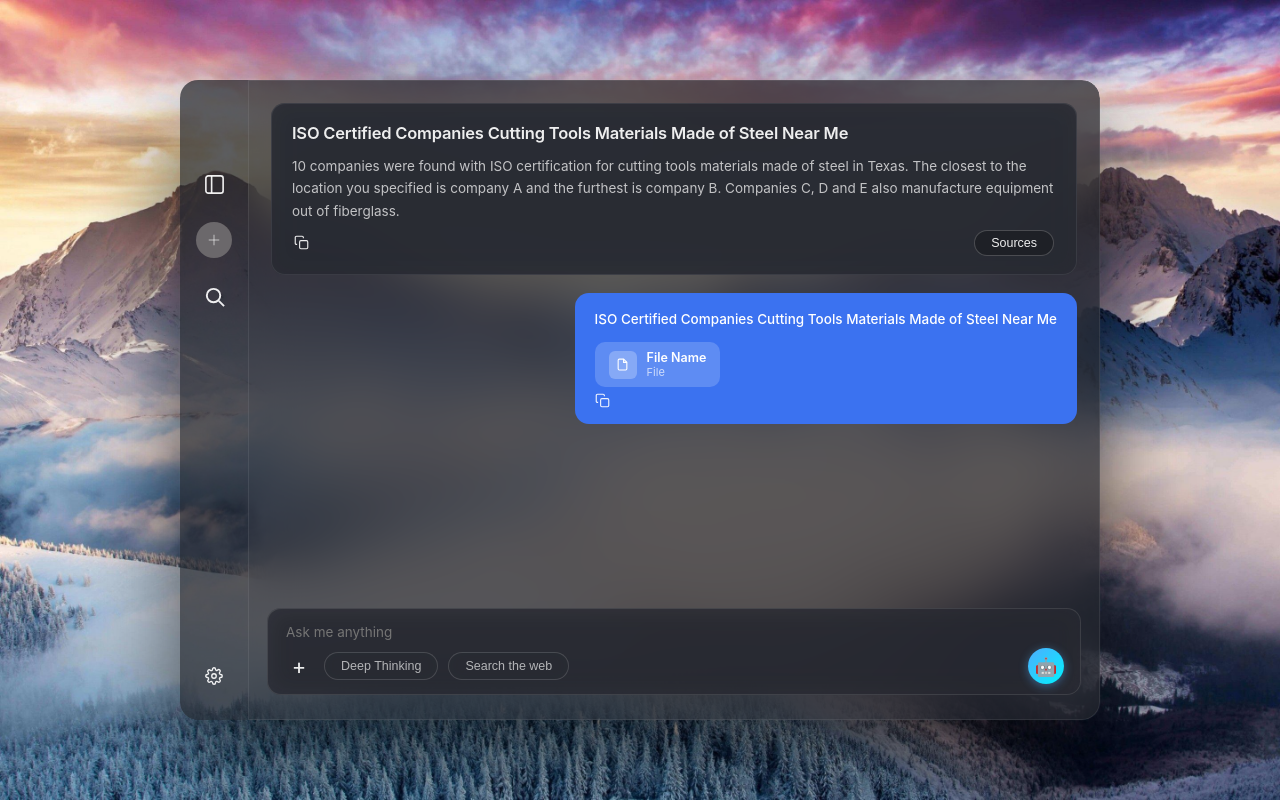
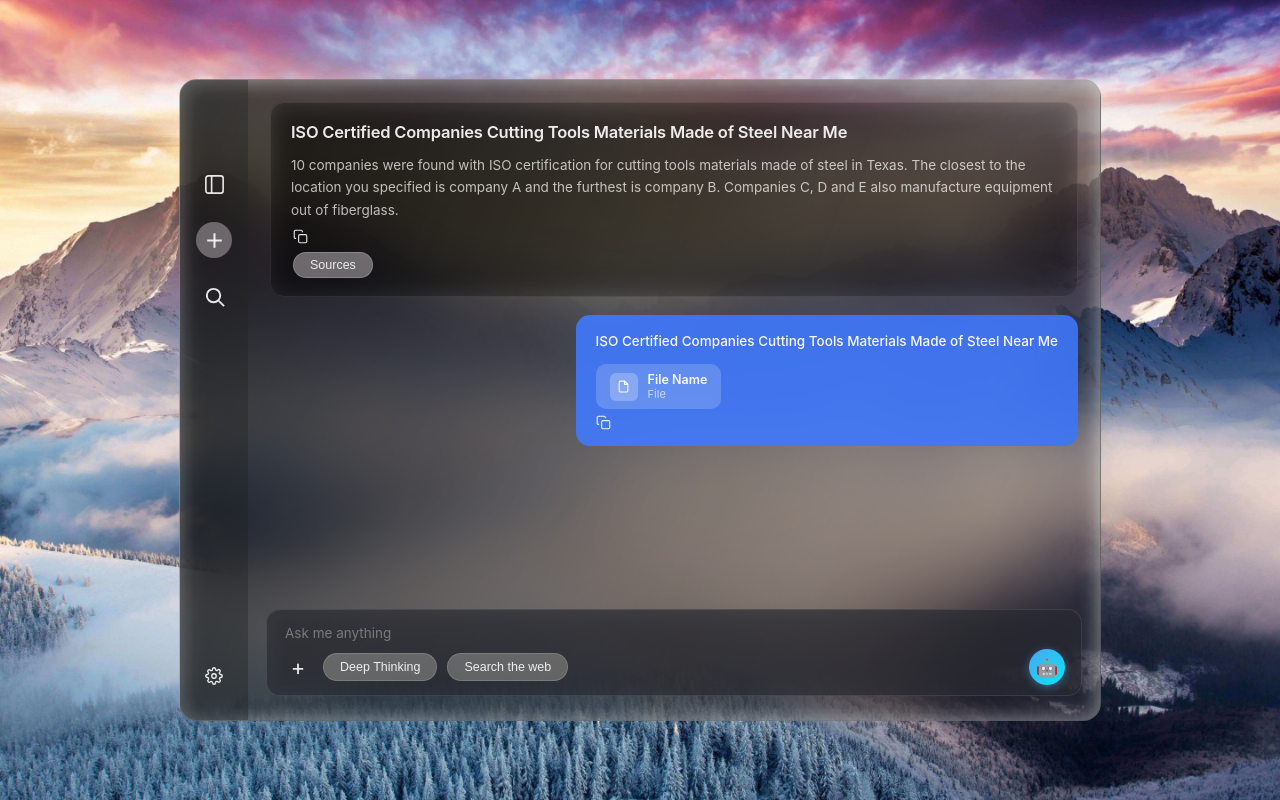
Before and after one commit to GodwinJoseD/chatbot-ui, a React (Create React App) app: page / in a window 1280 px wide. Built offline with nearby package versions, Linux system fonts and the light colour scheme.

Commit message:
Added a glassy effect to the app

```diff
--- a/src/App.js
+++ b/src/App.js
@@ -15,6 +15,8 @@ function ChatApp() {
 const [sidebarOpen, setSidebarOpen] = useState(false);
   const bot = useChatbot();
   const messagesEndRef = useRef(null);
+
+  console.log(dark);
 
   useEffect(() => {
     messagesEndRef.current?.scrollIntoView({ behavior: "smooth" });
@@ -39,9 +41,12 @@ const [sidebarOpen, setSidebarOpen] = useState(false);
   display: "flex",
   position: "relative",
   overflow: "hidden",
-        boxShadow: dark
-          ? "0 40px 100px rgba(0,0,0,0.7), 0 0 0 0.5px rgba(255,255,255,0.06)"
-          : "0 40px 100px rgba(0,0,0,0.2), 0 0 0 0.5px rgba(255,255,255,0.4)",
+  background: t.windowBg,
+  backdropFilter: "blur(34px)",
+  WebkitBackdropFilter: "blur(34px)",
+  border: "1px solid rgba(255, 255, 255, 0.30)",
+  boxShadow: "-4px -4px 20px 0px rgba(255,255,255,0.32) inset, 4px 4px 20px 0px rgba(255,255,255,0.32) inset",
+  opacity: 0.94,
       }}>
 
         <div style={{
@@ -63,10 +68,6 @@ const [sidebarOpen, setSidebarOpen] = useState(false);
 
         <div style={{
   flex: 1,
-          background: t.windowBg,
-          backdropFilter: "blur(24px)",
-          WebkitBackdropFilter: "blur(24px)",
-          border: `1px solid ${t.windowBorder}`,
   borderRadius: "0 18px 18px 0",
   display: "flex",
   flexDirection: "column",
--- a/src/components/ChatMessage.js
+++ b/src/components/ChatMessage.js
@@ -31,24 +31,33 @@ export function AssistantMessage({ message, onSourcesClick }) {
         <p style={{ margin: 0, fontSize: 13.5, color: t.textSecondary, lineHeight: 1.65 }}>
           {message.content}
         </p>
-              <div style={{ display: "flex", alignItems: "center", justifyContent: "space-between", padding: "8px 2px 0" }}>
+              <div style={{ padding: "8px 2px 0" }}>
+  <div style={{ display: "flex", flexDirection: "column", gap: 8, alignItems: "flex-start" }}>
+
     <div style={{ cursor: "pointer", lineHeight: 0 }}>
       <CopyIcon color={t.textMuted} />
     </div>
+
     {message.sources && (
       <button
+      className="sources-btn"
         onClick={() => onSourcesClick && onSourcesClick(message.id)}
         style={{
-              padding: "5px 16px", borderRadius: 20,
+          padding: "5px 16px",
+          borderRadius: 20,
           border: `1px solid ${t.sourcesBtnBorder}`,
           background: t.sourcesBg,
           color: t.sourcesBtnText,
-              fontSize: 12.5, cursor: "pointer", fontWeight: 500,
+          fontSize: 12.5,
+          cursor: "pointer",
+          fontWeight: 500,
         }}
       >
         Sources
       </button>
     )}
+
+  </div>
 </div>
       </div>
 
--- a/src/components/SideBar.js
+++ b/src/components/SideBar.js
@@ -42,7 +42,7 @@ export default function Sidebar({ onSettingsClick, panelOpen, setPanelOpen }) {
           </div>
 
           <div onClick={handlePlusClick} style={{ width: 36, height: 36, borderRadius: 50, cursor: "pointer", display: "flex", alignItems: "center", justifyContent: "center", background: t.plusiconBg, color: t.plusIconColor }}>
-            <svg width="18" height="18" fill="none" viewBox="0 0 24 24" stroke="currentColor" strokeWidth={2}>
+            <svg width="25" height="25" fill="none" viewBox="0 0 24 24" stroke="currentColor" strokeWidth={2}>
               <line x1="12" y1="5" x2="12" y2="19" />
               <line x1="5" y1="12" x2="19" y2="12" />
             </svg>
--- a/src/components/ThemeContext.js
+++ b/src/components/ThemeContext.js
@@ -17,27 +17,27 @@ export function ThemeProvider({ children }) {
   const t = dark
     ? {
         appBg: "linear-gradient(180deg,#2c2018 0%,#3a3028 15%,#4a4540 35%,#3d4a55 60%,#2a3a48 80%,#1e2e3a 100%)",
-        sidebarBg: "rgba(30,32,38,0.72)",
+        sidebarBg: "rgba(27, 28, 29, 0.4)",
         plusiconBg:"#6b686b",
-        windowBg: "rgba(30,32,38,0.72)",
+        windowBg: "linear-gradient(112.58deg, rgba(0, 0, 0, 0.8) 0%, rgba(0, 0, 0, 0.3) 100%)",
         windowBorder: "rgba(255,255,255,0.08)",
-        cardBg: "rgba(42,44,52,0.85)",
+        cardBg: "rgba(42,44,52,0)",
         cardBorder: "rgba(255,255,255,0.08)",
         cardShadow: "none",
         userBubbleBg: "#3b72f0",
         inputBg: "rgba(42,44,52,0.7)",
         inputBorder: "rgba(255,255,255,0.1)",
         inputPlaceholder: "rgba(255,255,255,0.3)",
-        sourcesBg: "rgba(30,32,38,0.88)",
+        sourcesBg: "rgb(107, 104, 107)",
         sourcesBorder: "rgba(255,255,255,0.08)",
         settingsBg: "rgba(28,30,36,0.97)",
         settingsBorder: "rgba(255,255,255,0.1)",
         settingsInputBg: "rgba(255,255,255,0.07)",
         settingsInputText: "rgba(255,255,255,0.4)",
         settingsInputBorder: "rgba(255,255,255,0.08)",
-        chipBg: "rgba(42,44,52,0.8)",
+        chipBg: "#616060",
         chipBorder: "rgba(255,255,255,0.15)",
-        chipText: "rgba(255,255,255,0.65)",
+        chipText: "rgba(255,255,255,0.92)",
         sourcesBtnBorder: "rgba(255,255,255,0.2)",
         sourcesBtnText: "rgba(255,255,255,0.92)",
         textPrimary: "rgba(255,255,255,0.92)",
@@ -45,7 +45,7 @@ export function ThemeProvider({ children }) {
         textMuted: "rgba(255,255,255,0.92)",
         textDisclaimer: "rgba(255,255,255,0.38)",
         iconColor: "rgba(255,255,255,0.92)",
-        plusIconColor:"rgba(255,255,255,0.4)",
+        plusIconColor:"rgba(255,255,255,0.92)",
         iconBg: "rgba(255,255,255,0.08)",
         divider: "rgba(255,255,255,0.07)",
         scrollbarThumb: "rgba(255,255,255,0.18)",
```
Lines whose indentation alone changed are shown as unchanged.
